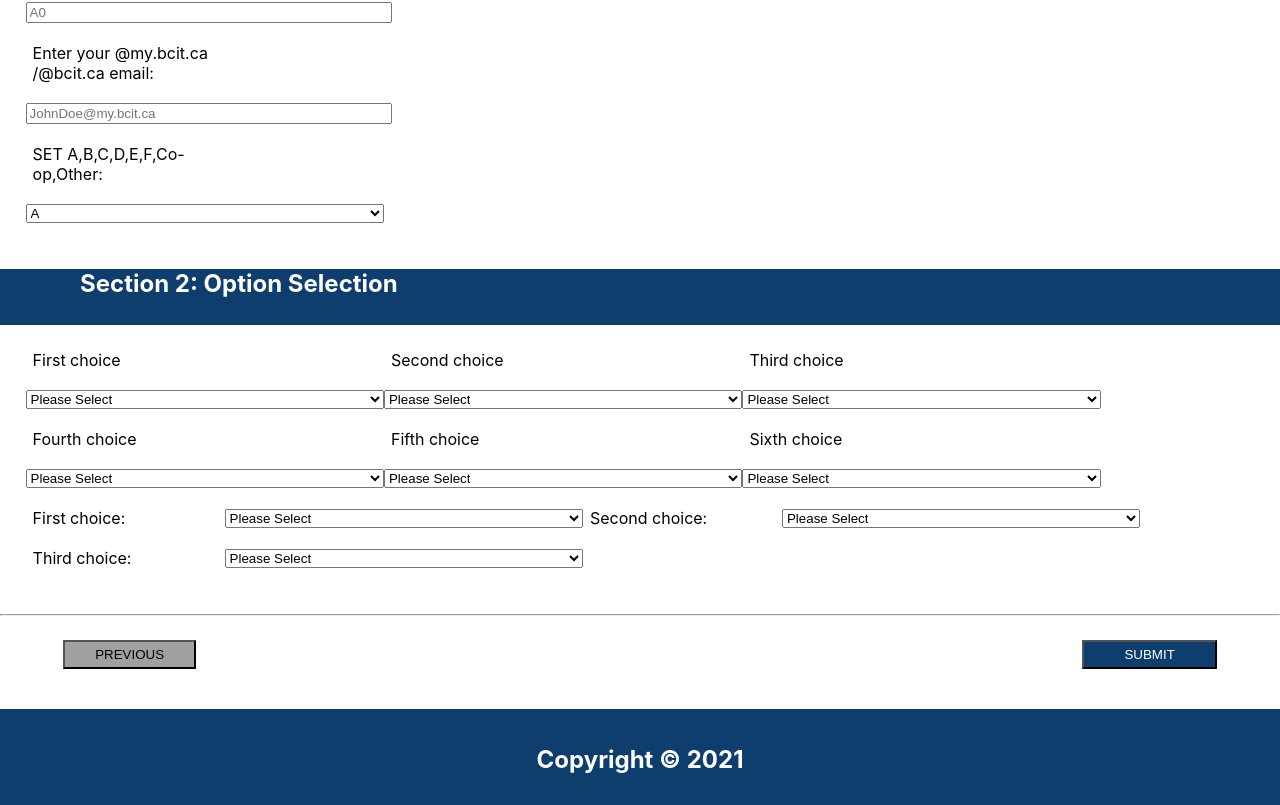
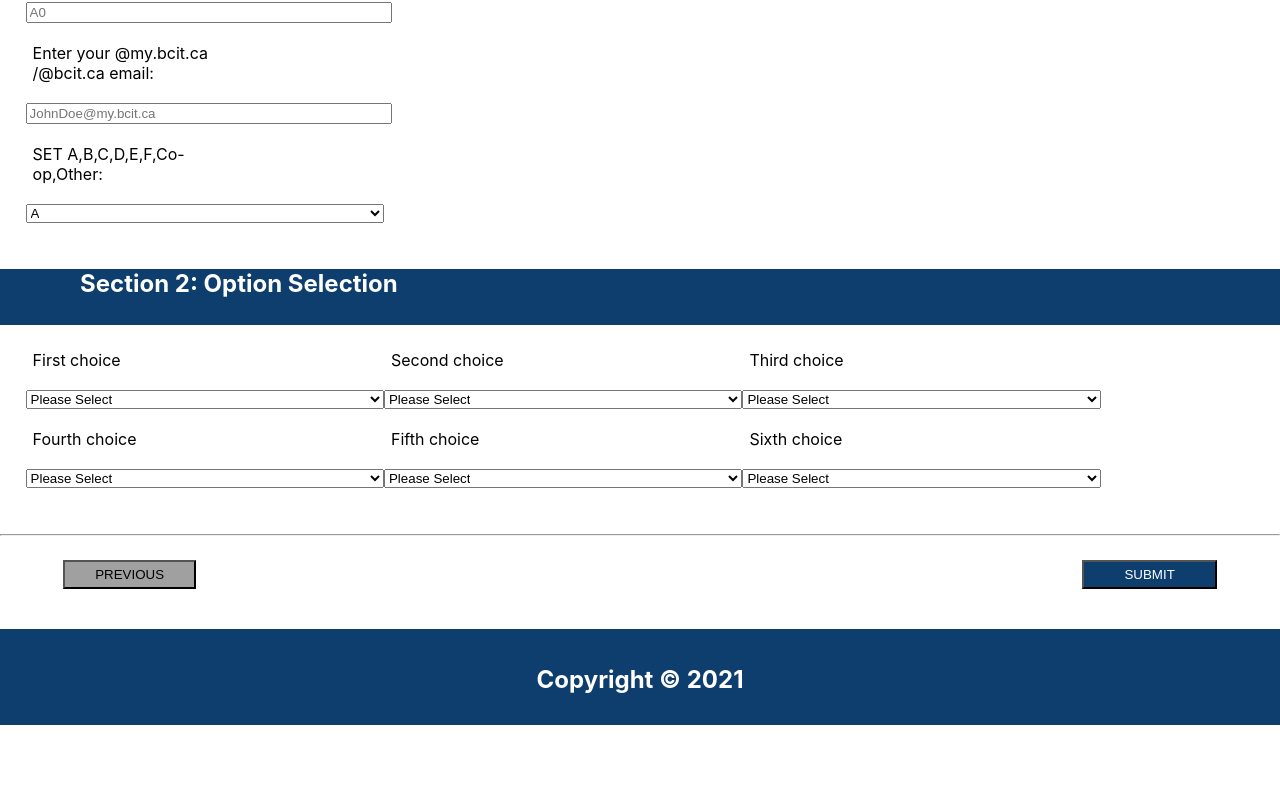
Before and after one commit to jaime-deng/BCIT-CST, a React (Create React App) app: page / in a window 1280 px wide. Shown: the part 1053-1858 px from the top of the page. After the commit the page ends 1778 px from the top, so only its background shows below. Built offline with nearby package versions, Linux system fonts and the light colour scheme.

Commit message:
one select refactored

```diff
--- a/src/App.js
+++ b/src/App.js
@@ -6,7 +6,7 @@ import './App.css';
 import FormSelect from "./components/form";
 import Options from "./components/option";
 
-const courseList = ["Web & Mobile","AI & Machine", "Programming Paradigms","Technical Programming","Cloud Computing (DTC)","Predictive Analytics (DTC)", "defer"]
+const courseList = ["Web & Mobile","AI & Machine", "Programming Paradigms","Technical Programming","Cloud Computing (DTC)","Predictive Analytics (DTC)"]
 
 function App() {
 
@@ -88,13 +88,13 @@ function App() {
 <div className="options">
 
       <form>
-      <Options number="First choice" id="one" courseList={course} courseListarry={courseList} />
-      <Options number="Second choice" id="two"/>
-      <Options number="Third choice" id="three"/>
-      <Options number="Fourth choice" id="four"/>
-      <Options number="Fifth choice" id="five"/>
-      <Options number="Sixth choice" id="six"/>
-      <label htmlFor="set"> First choice:</label>
+      <Options number="First choice" choicesid="one" change={selectChanged} unSelectedCourseList={unSelectedCourseList}/>
+      <Options number="Second choice" choicesid="two" change={selectChanged} unSelectedCourseList={unSelectedCourseList}/>
+      <Options number="Third choice" choicesid="three" change={selectChanged} unSelectedCourseList={unSelectedCourseList}/>
+      <Options number="Fourth choice" choicesid="four" change={selectChanged} unSelectedCourseList={unSelectedCourseList}/>
+      <Options number="Fifth choice" choicesid="five" change={selectChanged} unSelectedCourseList={unSelectedCourseList}/>
+      <Options number="Sixth choice" choicesid="six" change={selectChanged} unSelectedCourseList={unSelectedCourseList}/>
+      {/* <label htmlFor="set"> First choice:</label>
       <select onChange={selectChanged} name="one" id="one">
         <option value="select">Please Select</option>
         {unSelectedCourseList("one").map((course) => (
@@ -104,27 +104,7 @@ function App() {
         ))}
         <option value="Defer">Defer</option>
       </select>
-      <label htmlFor="set"> Second choice:</label>
-      <select onChange={selectChanged} name="one" id="two">
-        <option value="select">Please Select</option>
-        {unSelectedCourseList("two").map((course) => (
-          <option key={course} value={course}>
-            {course}
-          </option>
-        ))}
-        <option value="Defer">Defer</option>
-      </select>
-      <label htmlFor="set"> Third choice:</label>
-      <select onChange={selectChanged} name="one" id="three">
-        <option value="select">Please Select</option>
-        {unSelectedCourseList("three").map((course) => (
-          <option key={course} value={course}>
-            {course}
-          </option>
-        ))}
-        <option value="Defer">Defer</option>
-      </select>
-
+       */}
 
 
 
--- a/src/components/option.js
+++ b/src/components/option.js
@@ -1,27 +1,14 @@
-import React, { useState } from "react";
+import React from "react";
 
-const courseList = ["Web & Mobile","AI & Machine", "Programming Paradigms","Technical Programming","Cloud Computing (DTC)","Predictive Analytics (DTC)"]
-const Options = (choices) => {
-  const [course, setCourse] = useState([]);
-  function selectChanged(event) {
-    const targetId = event.target.id;
-    const selection = event.target.value;
-    setCourse([...course, { selection, list: targetId }]);
-  }
-  function unSelectedCourseList(list) {
-    return courseList.filter((select) => {
-        return !course.find((selectOption) => {
-              return selectOption.course === select && selectOption.list !== list;
-              });
 
-    });
-  }
+const Options = ({number, unSelectedCourseList,choicesid,change}) => {
+
   return (
     <div >
-     <label htmlFor="set"> {choices.number}</label>
-      <select onChange={selectChanged} name={choices.id} id={choices.id}>
+     <label htmlFor="set"> {number}</label>
+      <select onChange={change} name={choicesid} id={choicesid}>
         <option value="select">Please Select</option>
-        {unSelectedCourseList(`${choices.id}`).map((course) => (
+        {unSelectedCourseList(`${choicesid}`).map((course) => (
           <option key={course} value={course}>
             {course}
           </option>
```
